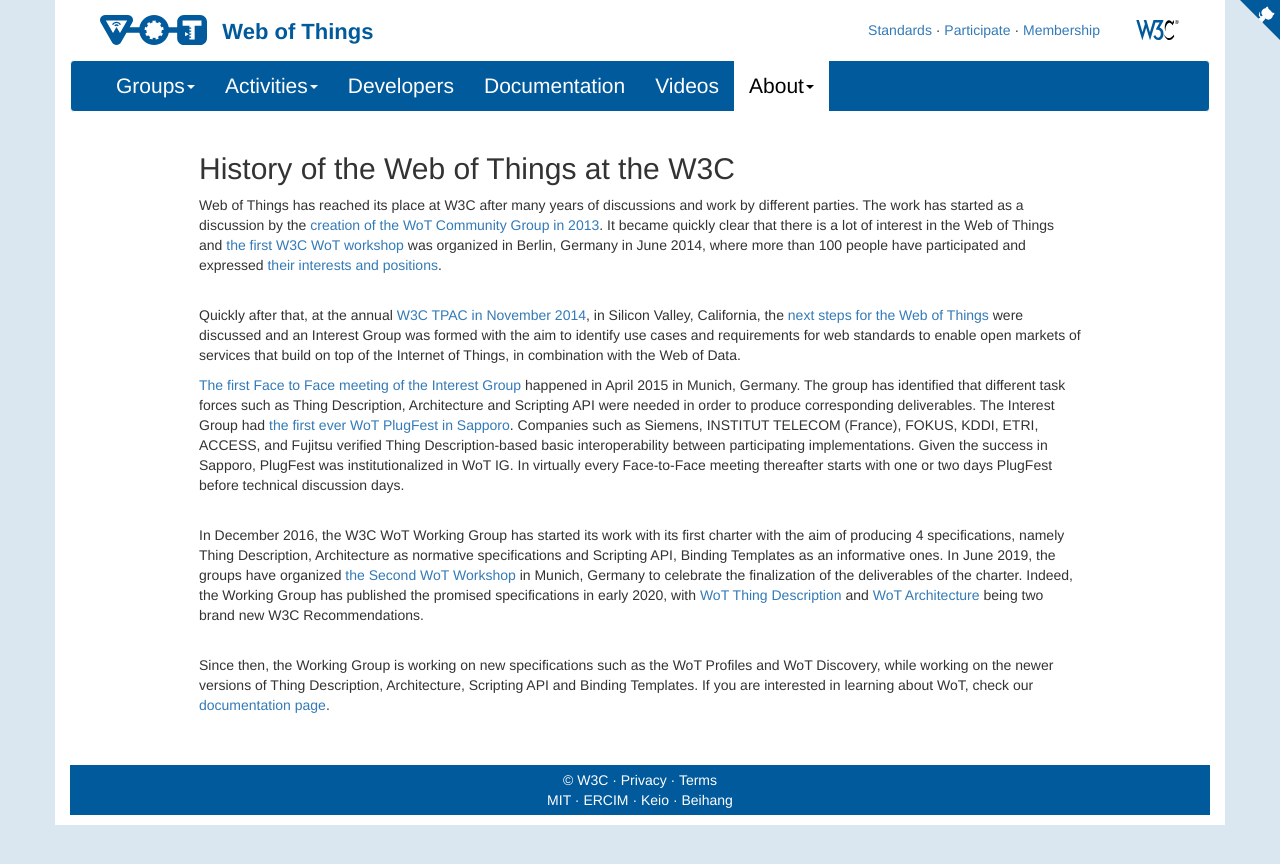
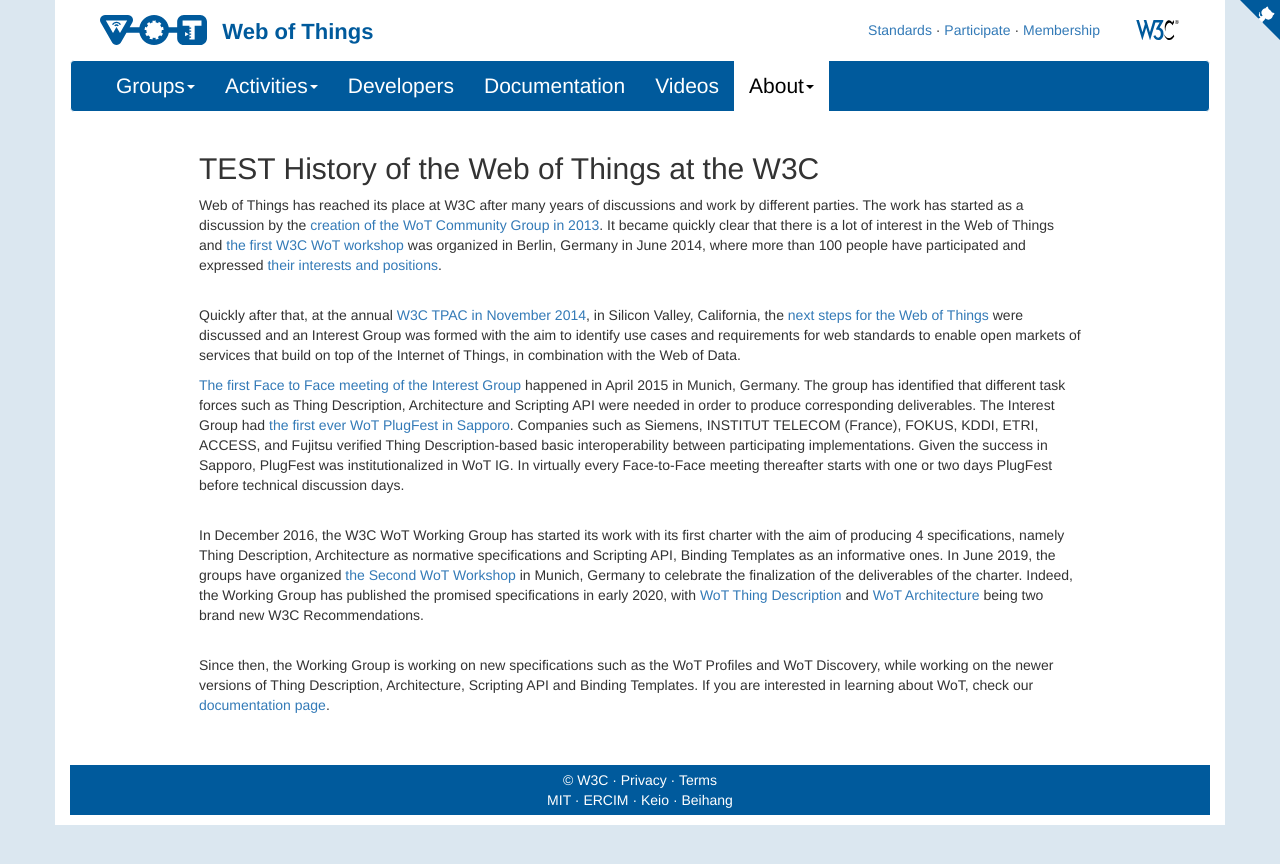
Before and after one commit to w3c/wot-marketing, a Jekyll site: the page built from docs/about/history/index.html, in a window 1280 px wide. Shown: the top 864 px of the page. Built offline with Jekyll 4.4.1, drawn with Linux system fonts in a browser that asks for light colours; nearby versions of some CDN libraries; comment, search, counter and statistics services are not loaded.

Commit message:
Update index.html

```diff
--- a/docs/about/history/index.html
+++ b/docs/about/history/index.html
@@ -12,7 +12,7 @@
 
 <!-- Also see https://www.w3.org/WoT/IG/wiki/2020/01/Marketing_WoT_Standardization_History -->
 <div>
-	<h2>History of the Web of Things at the W3C</h2>
+	<h2>TEST History of the Web of Things at the W3C</h2>
 
 	<!-- <figure style="float:right;">
 		<img src="/WoT/images/ws2016-overview1.png" width="100%" alt="initial ideas about wot">
```
